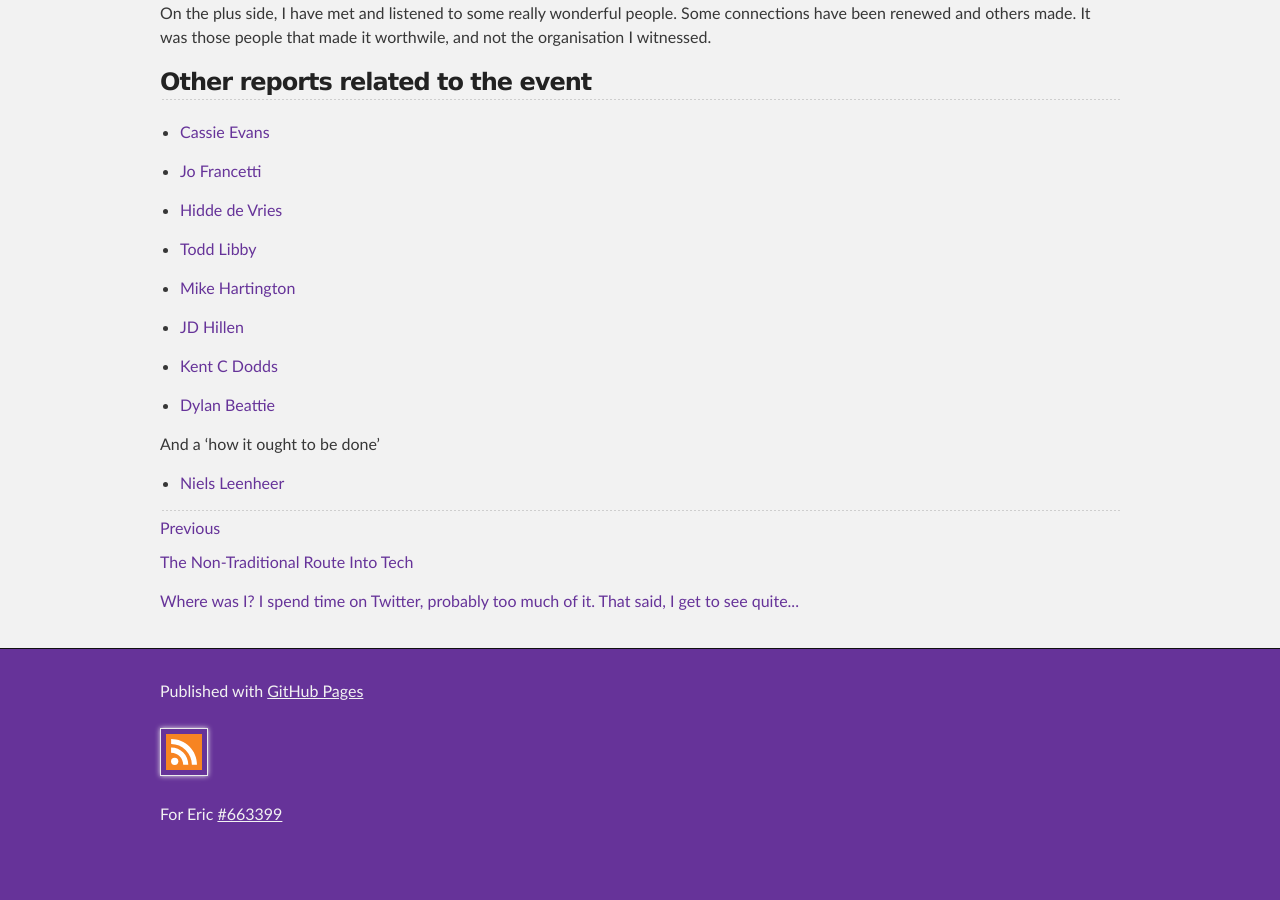
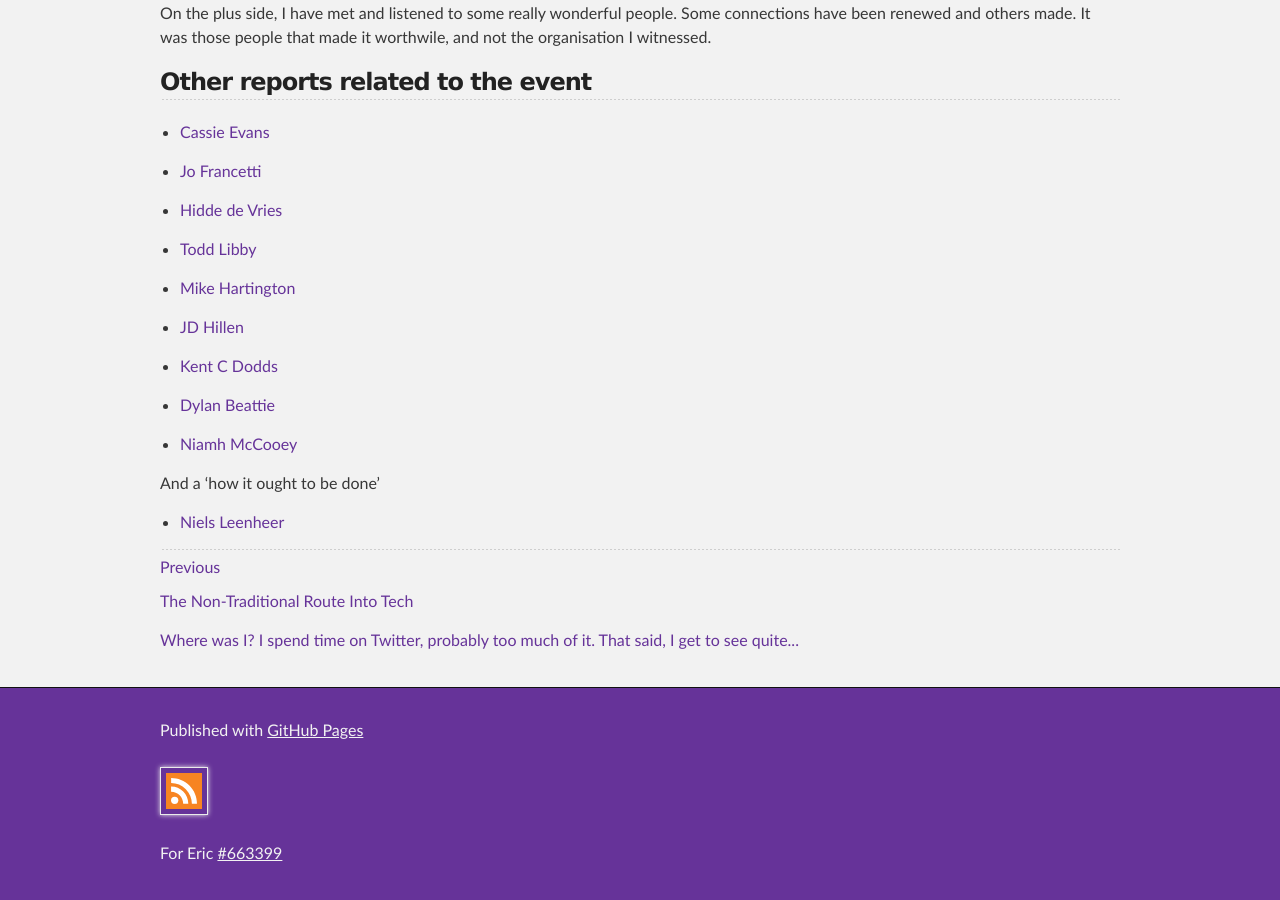
Before and after one commit to christopherallanperry/christopherallanperry.github.io, a Jekyll site: the page built from _posts/2022-11-19-modern_frontends-an_attendees_perspective.markdown, in a window 1280 px wide and 900 px high, scrolled down 5770 px. Built offline with Jekyll 4.4.1, drawn with Linux system fonts in a browser that asks for light colours; before the commit the page ends 6631 px from its top, so only the background shows below that.

Commit message:
Added Niamh McCooey's blog link

```diff
--- a/_posts/2022-11-19-modern_frontends-an_attendees_perspective.markdown
+++ b/_posts/2022-11-19-modern_frontends-an_attendees_perspective.markdown
@@ -121,6 +121,8 @@ On the plus side, I have met and listened to some really wonderful people. Some
 
 - [Dylan Beattie](https://dylanbeattie.net/2022/11/22/modern-frontends-2022.html)
 
+- [Niamh McCooey](https://dev.to/niamhmccoo/my-experience-at-modern-frontends-live-1lcn)
+
 And a 'how it ought to be done'
 
 - [Niels Leenheer](https://nielsleenheer.com/articles/2022/red-flag-speakers-having-to-cover-their-own-travel/)
```
